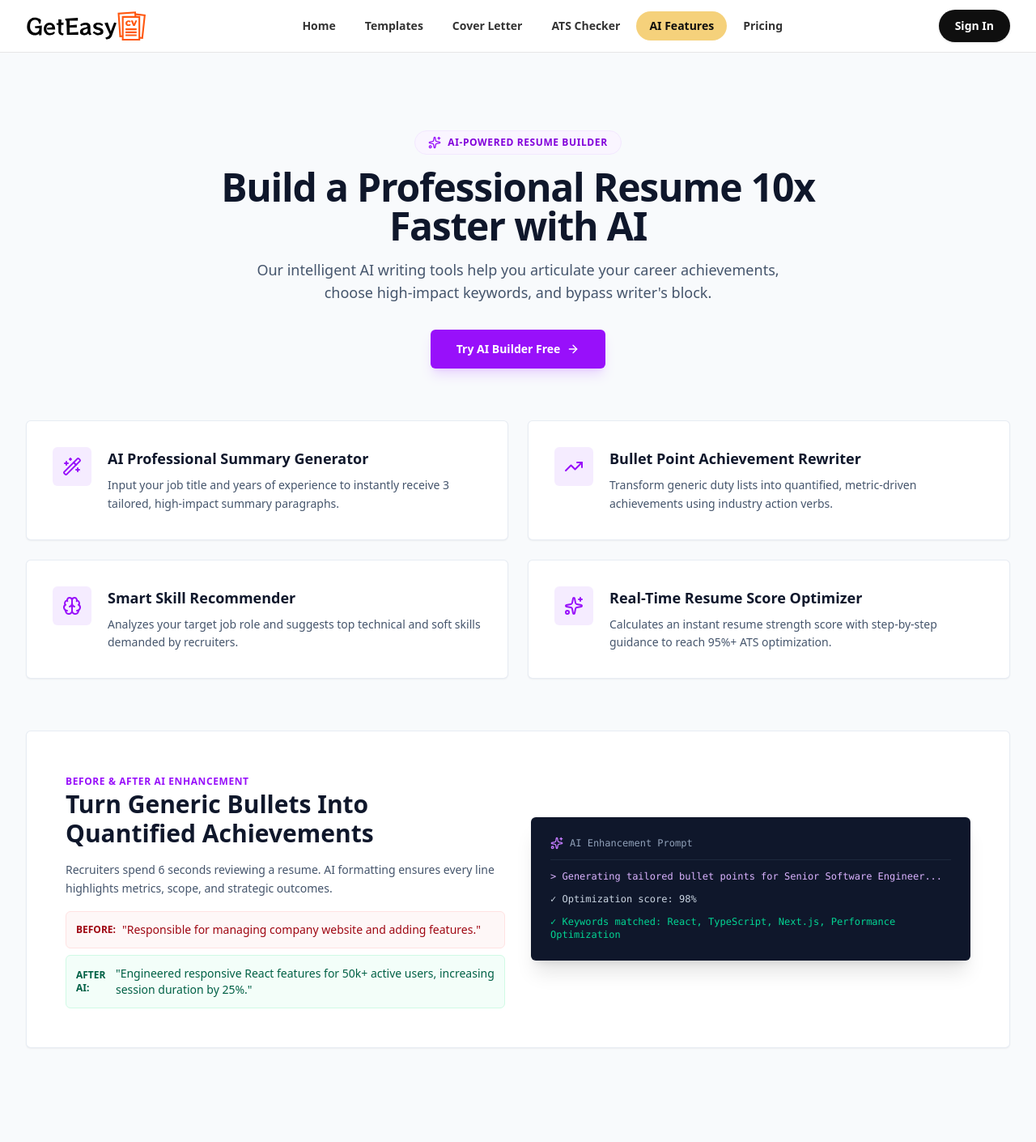
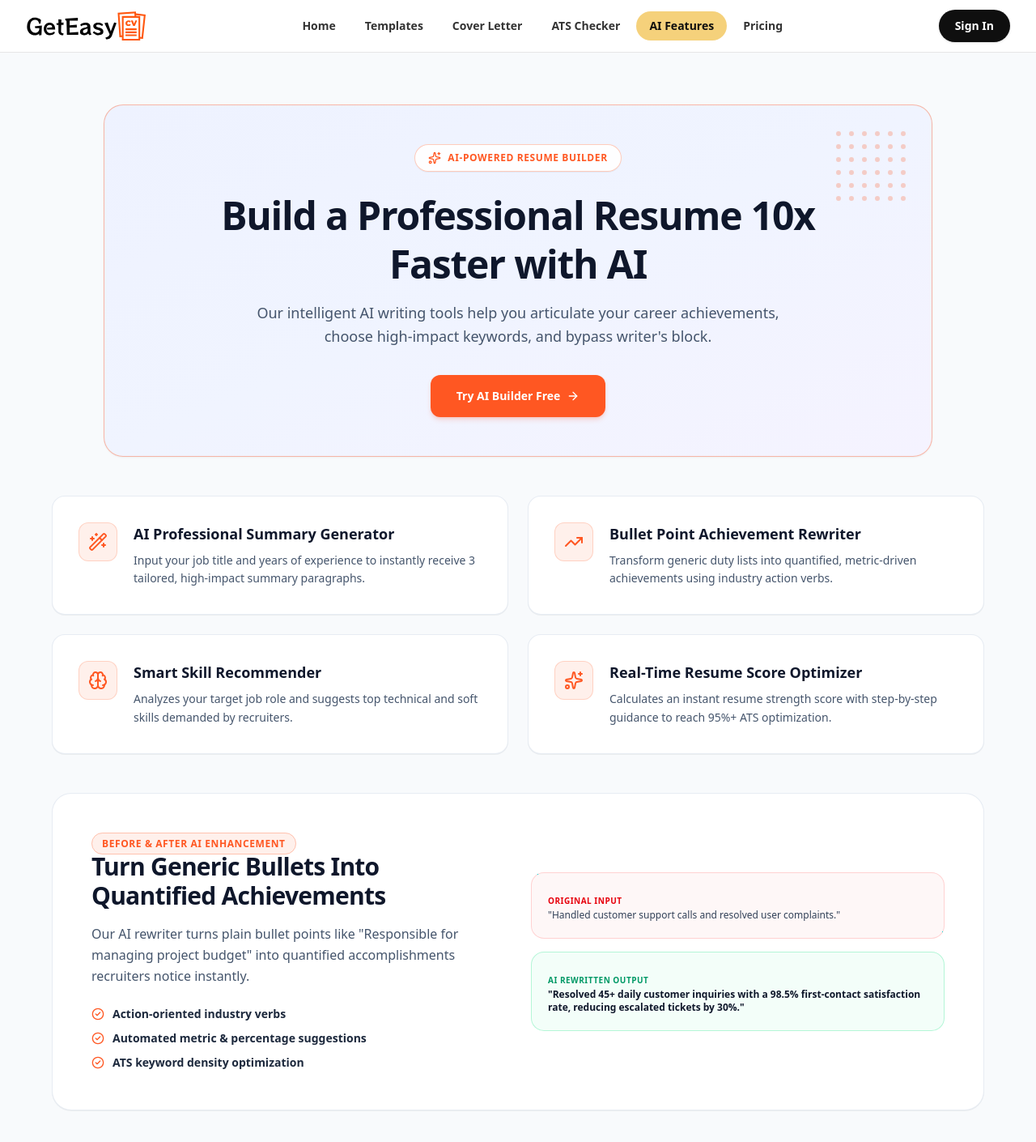
Before and after one commit to Sanithakor/Geteasycv, a Next.js app: page /ai-features in a window 1280 px wide. Shown: the top 1410 px of the page at 81% size. Built offline with nearby package versions, Linux system fonts and the light colour scheme.

Commit message:
added live link

```diff
--- a/app/ai-features/page.tsx
+++ b/app/ai-features/page.tsx
@@ -48,48 +48,60 @@ export default function AIFeaturesPage() {
   return (
     <>
       <Navigation />
-      <main className="min-h-screen bg-slate-50 font-sans py-16 sm:py-24">
-        <div className="max-w-7xl mx-auto px-4 sm:px-6 lg:px-8">
-          {/* Header */}
-          <div className="text-center max-w-3xl mx-auto mb-16">
-            <div className="inline-flex items-center gap-2 px-4 py-1.5 rounded-full bg-purple-50 border border-purple-100 text-purple-700 text-xs font-bold uppercase tracking-wider mb-4">
-              <Sparkles className="w-4 h-4 text-purple-600" />
+      <main className="min-h-screen bg-[#F8FAFC] font-sans py-10 sm:py-16">
+        <div className="max-w-7xl mx-auto px-4 sm:px-6 lg:px-8 space-y-12">
+
+          {/* Modern Hero Banner Card */}
+          <section className="relative rounded-2xl sm:rounded-3xl bg-gradient-to-br from-[#EEF2FF] via-[#F0F4FF] to-[#F5F3FF] p-8 sm:p-12 border border-[#FF5722]/40 overflow-hidden shadow-xs text-center max-w-5xl mx-auto">
+            {/* Background Dot Matrix */}
+            <div className="absolute right-8 top-8 hidden lg:block opacity-25 pointer-events-none">
+              <div className="grid grid-cols-6 gap-2.5">
+                {Array.from({ length: 36 }).map((_, i) => (
+                  <div key={i} className="w-1.5 h-1.5 rounded-full bg-[#FF5722]"></div>
+                ))}
+              </div>
+            </div>
+
+            <div className="inline-flex items-center gap-2 px-4 py-2 rounded-full bg-white/90 border border-[#FF5722]/30 text-[#FF5722] text-xs font-bold uppercase tracking-wider mb-6 shadow-2xs backdrop-blur-xs">
+              <Sparkles className="w-4 h-4 text-[#FF5722]" />
               <span>AI-POWERED RESUME BUILDER</span>
             </div>
-            <h1 className="text-4xl sm:text-5xl font-bold text-slate-900 tracking-tight mb-4">
+
+            <h1 className="text-3xl sm:text-4xl lg:text-5xl font-extrabold text-slate-900 tracking-tight leading-tight mb-4 max-w-3xl mx-auto">
               Build a Professional Resume 10x Faster with AI
             </h1>
-            <p className="text-slate-600 text-base sm:text-lg max-w-2xl mx-auto">
+            <p className="text-slate-600 text-sm sm:text-base lg:text-lg max-w-2xl mx-auto leading-relaxed font-medium mb-8">
               Our intelligent AI writing tools help you articulate your career achievements, choose high-impact keywords, and bypass writer's block.
             </p>
-            <div className="mt-8 flex justify-center gap-4">
+
+            <div className="flex justify-center gap-4">
               <Link
                 href="/editor"
-                className="px-8 py-3.5 bg-purple-600 hover:bg-purple-700 text-white font-bold rounded-md shadow-lg shadow-purple-500/20 inline-flex items-center gap-2 transition-all text-sm cursor-pointer"
+                className="px-8 py-4 bg-[#FF5722] hover:bg-[#E64A19] text-white font-bold rounded-xl shadow-md shadow-[#FF5722]/20 inline-flex items-center gap-2 transition-all text-sm cursor-pointer"
               >
                 <span>Try AI Builder Free</span>
                 <ArrowRight className="w-4 h-4" />
               </Link>
             </div>
-          </div>
+          </section>
 
           {/* AI Tools Grid */}
-          <div className="grid grid-cols-1 md:grid-cols-2 gap-6 mb-16">
+          <div className="grid grid-cols-1 md:grid-cols-2 gap-6 max-w-6xl mx-auto">
             {aiTools.map((tool, idx) => {
               const ToolIcon = tool.icon;
               return (
                 <div
                   key={idx}
-                  className="bg-white rounded-md border border-slate-200/80 p-8 shadow-xs hover:shadow-lg transition-all text-left flex items-start gap-5"
+                  className="bg-white rounded-2xl border border-slate-200/80 p-8 shadow-2xs hover:shadow-xl transition-all duration-300 text-left flex items-start gap-5 hover:-translate-y-1"
                 >
-                  <div className="w-12 h-12 rounded-md bg-purple-100/80 text-purple-600 flex items-center justify-center shrink-0">
-                    <ToolIcon className="w-6 h-6" />
+                  <div className="w-12 h-12 rounded-xl bg-[#FFF0EB] text-[#FF5722] flex items-center justify-center shrink-0 border border-[#FF5722]/20">
+                    <ToolIcon className="w-6 h-6 text-[#FF5722]" />
                   </div>
                   <div>
                     <h3 className="font-bold text-slate-900 text-lg mb-2">
                       {tool.title}
                     </h3>
-                    <p className="text-slate-600 text-xs sm:text-sm leading-relaxed">
+                    <p className="text-slate-600 text-xs sm:text-sm leading-relaxed font-medium">
                       {tool.description}
                     </p>
                   </div>
@@ -99,38 +111,45 @@ export default function AIFeaturesPage() {
           </div>
 
           {/* Demonstration Card */}
-          <div className="bg-white rounded-md border border-slate-200/80 p-8 sm:p-12 shadow-xs mb-16 grid grid-cols-1 lg:grid-cols-12 gap-8 items-center">
+          <div className="bg-white rounded-2xl sm:rounded-3xl border border-slate-200/80 p-8 sm:p-12 shadow-2xs max-w-6xl mx-auto grid grid-cols-1 lg:grid-cols-12 gap-8 items-center">
             <div className="lg:col-span-6 text-left space-y-4">
-              <span className="text-xs font-bold uppercase tracking-wider text-purple-600">
+              <span className="text-xs font-bold uppercase tracking-wider text-[#FF5722] bg-[#FFF0EB] px-3 py-1 rounded-full border border-[#FF5722]/30">
                 BEFORE &amp; AFTER AI ENHANCEMENT
               </span>
-              <h2 className="text-3xl font-bold text-slate-900">
+              <h2 className="text-2xl sm:text-3xl font-extrabold text-slate-900 tracking-tight">
                 Turn Generic Bullets Into Quantified Achievements
               </h2>
-              <p className="text-slate-600 text-sm leading-relaxed">
-                Recruiters spend 6 seconds reviewing a resume. AI formatting ensures every line highlights metrics, scope, and strategic outcomes.
+              <p className="text-slate-600 text-sm sm:text-base leading-relaxed font-medium">
+                Our AI rewriter turns plain bullet points like "Responsible for managing project budget" into quantified accomplishments recruiters notice instantly.
               </p>
-
-              <div className="space-y-2 text-xs sm:text-sm text-slate-700">
-                <div className="p-3 bg-red-50/60 border border-red-100 rounded-md text-red-800 flex items-center gap-2">
-                  <span className="font-bold text-xs">BEFORE:</span>
-                  <span>"Responsible for managing company website and adding features."</span>
-                </div>
-                <div className="p-3 bg-emerald-50/60 border border-emerald-100 rounded-md text-emerald-800 flex items-center gap-2 font-medium">
-                  <span className="font-bold text-xs">AFTER AI:</span>
-                  <span>"Engineered responsive React features for 50k+ active users, increasing session duration by 25%."</span>
-                </div>
-              </div>
+              <ul className="space-y-2.5 pt-2">
+                {[
+                  "Action-oriented industry verbs",
+                  "Automated metric & percentage suggestions",
+                  "ATS keyword density optimization",
+                ].map((item, i) => (
+                  <li key={i} className="flex items-center gap-2.5 text-xs sm:text-sm font-semibold text-slate-800">
+                    <CheckCircle2 className="w-4 h-4 text-[#FF5722] shrink-0" />
+                    <span>{item}</span>
+                  </li>
+                ))}
+              </ul>
             </div>
 
-            <div className="lg:col-span-6 bg-slate-900 text-white rounded-md p-6 text-left font-mono text-xs space-y-3 shadow-xl">
-              <div className="flex items-center gap-2 border-b border-slate-800 pb-3 text-slate-400">
-                <Sparkles className="w-4 h-4 text-purple-400" />
-                <span>AI Enhancement Prompt</span>
+            <div className="lg:col-span-6 space-y-4">
+              <div className="p-5 rounded-2xl bg-red-50/60 border border-red-200/80 text-left space-y-1">
+                <span className="text-[10px] font-bold text-red-600 uppercase tracking-wider">Original Input</span>
+                <p className="text-xs text-slate-700 font-medium">
+                  "Handled customer support calls and resolved user complaints."
+                </p>
               </div>
-              <p className="text-purple-300">&gt; Generating tailored bullet points for Senior Software Engineer...</p>
-              <p className="text-slate-300">✓ Optimization score: 98%</p>
-              <p className="text-emerald-400">✓ Keywords matched: React, TypeScript, Next.js, Performance Optimization</p>
+
+              <div className="p-5 rounded-2xl bg-emerald-50/60 border border-emerald-200/80 text-left space-y-1">
+                <span className="text-[10px] font-bold text-emerald-600 uppercase tracking-wider">AI Rewritten Output</span>
+                <p className="text-xs text-slate-900 font-semibold">
+                  "Resolved 45+ daily customer inquiries with a 98.5% first-contact satisfaction rate, reducing escalated tickets by 30%."
+                </p>
+              </div>
             </div>
           </div>
         </div>
--- a/app/cover-letter/page.tsx
+++ b/app/cover-letter/page.tsx
@@ -114,9 +114,21 @@ export default function CoverLetterPage() {
               <h2 className="text-2xl sm:text-3xl font-extrabold text-slate-900 tracking-tight">
                 Perfect Visual Match with Your Resume
               </h2>
-                  <CheckCircle2 className="w-4 h-4 text-emerald-600 shrink-0" />
-                  <span>Matching header design with your resume template</span>
-                </li>
+              <p className="text-slate-600 text-sm sm:text-base leading-relaxed font-medium">
+                Choose any template design from our resume library and get a matching cover letter automatically configured with identical colors, margins, headers, and typography.
+              </p>
+              <ul className="space-y-2.5 pt-2">
+                {[
+                  "Identical header & color scheme matching",
+                  "AI-assisted opening statement generator",
+                  "Pre-formatted single-page layout",
+                  "High-res PDF export without watermarks",
+                ].map((item, i) => (
+                  <li key={i} className="flex items-center gap-2.5 text-xs sm:text-sm font-semibold text-slate-800">
+                    <CheckCircle2 className="w-4 h-4 text-[#FF5722] shrink-0" />
+                    <span>{item}</span>
+                  </li>
+                ))}
               </ul>
             </div>
 
```
Also changed, not shown: app/ats-checker/page.tsx (+67 -51 lines).
